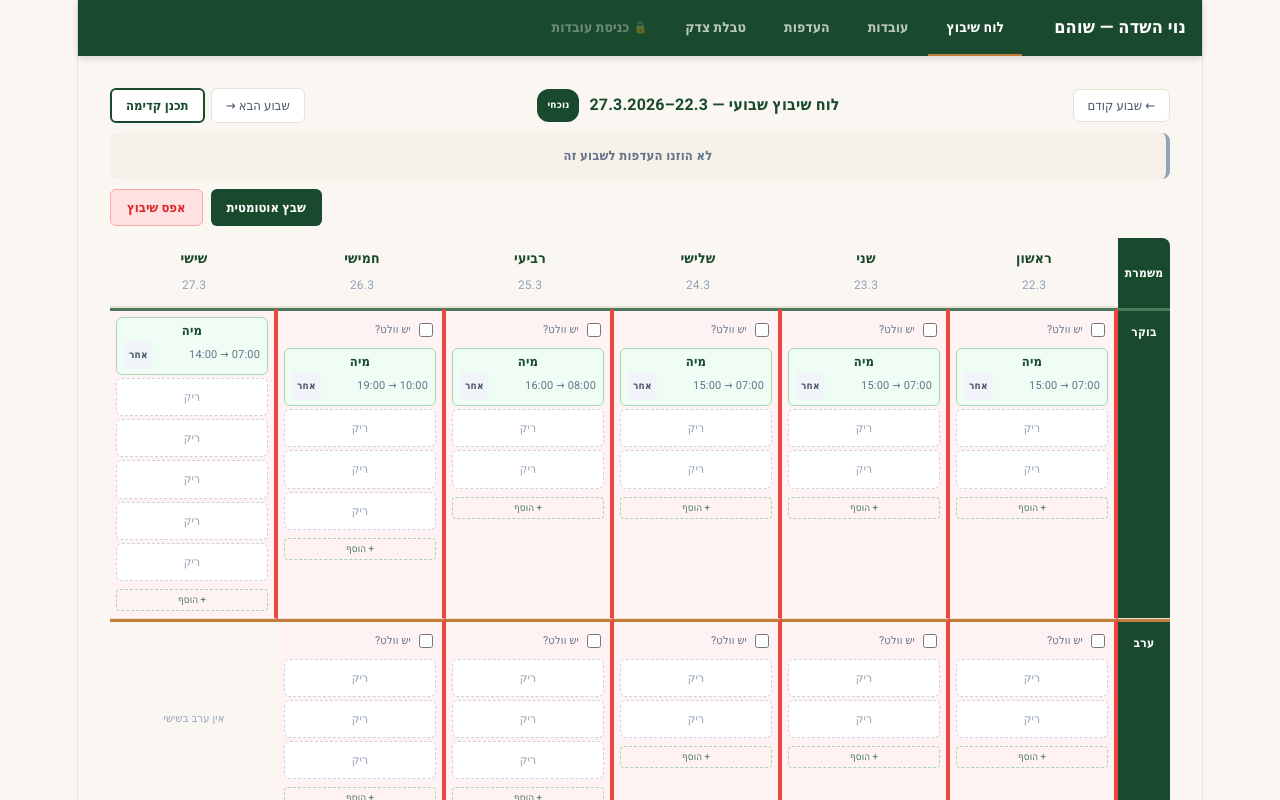
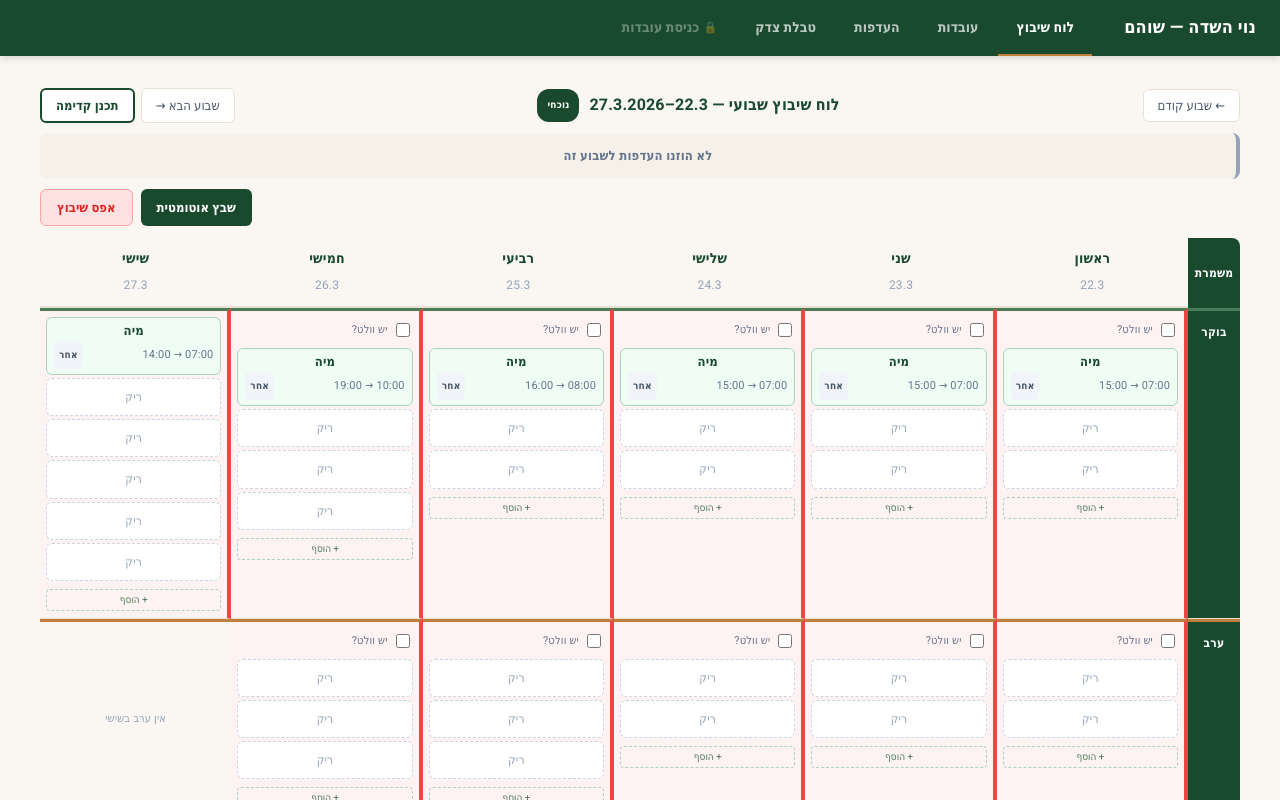
Before and after one commit to AlonFreibach/Shift-Manager, a React (Vite) app: page / in a window 1280 px wide. Shown: the top 800 px of the page. Built offline with nearby package versions, Linux system fonts and the light colour scheme.

Commit message:
new V1 final

```diff
--- a/src/App.tsx
+++ b/src/App.tsx
@@ -36,7 +36,7 @@ function App() {
         top: 0,
         zIndex: 100,
       }}>
-        <div className="header-inner" style={{ maxWidth: 1200, margin: '0 auto', padding: '0 16px', display: 'flex', alignItems: 'center', height: 56 }}>
+        <div className="header-inner" style={{ width: '100%', padding: '0 24px', display: 'flex', alignItems: 'center', height: 56 }}>
           <div className="header-brand" style={{ fontWeight: 700, fontSize: 18, color: '#ffffff', marginLeft: 32, whiteSpace: 'nowrap' }}>
             נוי השדה — שוהם
           </div>
@@ -97,7 +97,7 @@ function App() {
       </header>
 
       {/* Tab Content */}
-      <main style={{ maxWidth: 1200, margin: '0 auto', padding: 16 }}>
+      <main style={{ width: '100%', padding: '16px 24px' }}>
         {currentTab === 'board' && (
           <WeeklyBoard
             employees={savedEmployees}
--- a/src/index.css
+++ b/src/index.css
@@ -55,11 +55,10 @@
 }
 
 #root {
-  width: 1126px;
+  width: 100%;
   max-width: 100%;
   margin: 0 auto;
   text-align: center;
-  border-inline: 1px solid var(--border);
   min-height: 100svh;
   display: flex;
   flex-direction: column;
```
